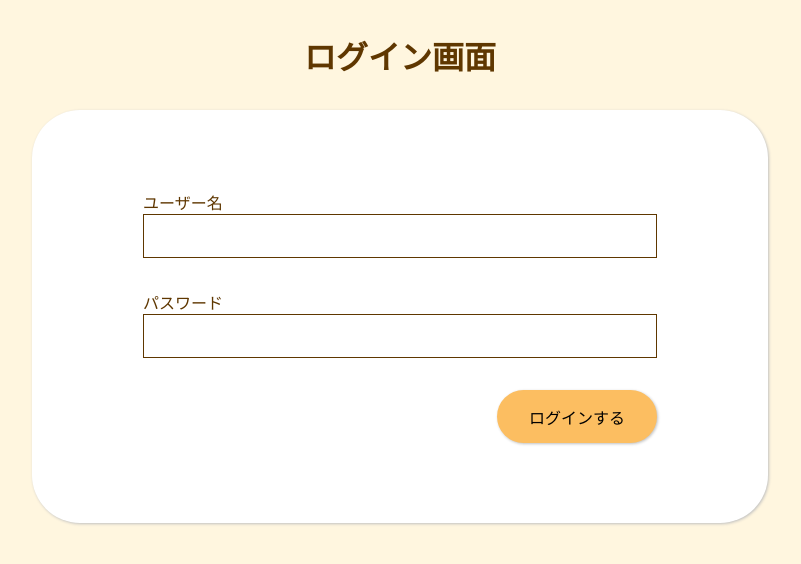
After one commit to strwalk/gourmet-memo, a Django app: page /login/ in a window 1280 px wide. The commit adds this page. Shown: the top 564 px of the page, without its empty margins (240-1041 px from the left). Run offline with Django 4.2, Linux system fonts and the light colour scheme.

Commit message:
feat: add login and logout

```diff
--- a/app/static/styles/base.css
+++ b/app/static/styles/base.css
@@ -14,16 +14,24 @@ body {
   background: #fff6df;
 }
 
-.button {
+.button,
+.logoutButton {
   display: block;
   text-decoration: none;
-  background: #f77567;
   color: white;
   width: 8rem;
   padding: 0.8rem 2rem;
   text-align: center;
   border-radius: 5rem;
   box-shadow: 1px 1px 3px silver;
+}
+
+.button {
+  background: #f77567;
+}
+
+.logoutButton {
+  background: #fcbe61;
 }
 
 .submitButton {
@@ -39,7 +47,8 @@ body {
 }
 
 .button:hover,
-.submitButton:hover {
+.submitButton:hover,
+.logoutButton:hover {
   background: #e4b88a;
   color: #5f3700;
 }
@@ -61,7 +70,8 @@ body {
   display: block;
 }
 
-.backButtonSection {
+.backButtonSection,
+.logoutButtonSection {
   display: flex;
   justify-content: center;
 }
--- a/app/templates/app/index.html
+++ b/app/templates/app/index.html
@@ -12,8 +12,8 @@ TOP {% endblock %} {% block styleBlock %}
     <thead>
       <tr>
         <th class="gourmetTableTh">店名</th>
+        <th class="gourmetTableTh">評価</th>
         <th class="gourmetTableTh">メモ</th>
-        <th class="gourmetTableTh">評価</th>
         <th class="gourmetTableTh">編集</th>
         <th class="gourmetTableTh">削除</th>
       </tr>
@@ -47,4 +47,7 @@ TOP {% endblock %} {% block styleBlock %}
     </tbody>
   </table>
 </section>
+<section class="logoutButtonSection">
+  <a href="{% url 'logout' %}" class="logoutButton">ログアウト</a>
+</section>
 {% endif %} {% endblock %}
--- /dev/null
+++ b/app/templates/app/login.html
@@ -0,0 +1,36 @@
+{% extends './base.html' %} {% load static %} {% block titleBlock %} グルメモ |
+ログイン {% endblock %}{% block bodyBlock %}
+<h1>ログイン画面</h1>
+<section class="mainSection">
+  <section class="mainSectionArea">
+    <form action="" method="POST">
+      {% csrf_token %}
+      <section class="formSection">
+        <section>
+          <label for="username" class="formLabel">ユーザー名</label>
+          <input
+            type="text"
+            id="username"
+            name="username"
+            maxlength="150"
+            class="textBox"
+            required
+          />
+        </section>
+        <section>
+          <label for="password" class="formLabel">パスワード</label>
+          <input
+            type="password"
+            id="password"
+            name="password"
+            class="textBox"
+          />
+        </section>
+        <section class="submitButtonSection">
+          <input type="submit" value="ログインする" class="submitButton" />
+        </section>
+      </section>
+    </form>
+  </section>
+</section>
+{% endblock %}
--- a/app/urls.py
+++ b/app/urls.py
@@ -1,9 +1,11 @@
 from django.urls import path
-from .views import ReviewList, ReviewCreate, ReviewUpdate, ReviewDelete
+from .views import ReviewList, ReviewCreate, ReviewUpdate, ReviewDelete, UserLogin, UserLogout
 
 urlpatterns = [
     path('', ReviewList.as_view(), name='list'),
     path('create/', ReviewCreate.as_view(), name='create'),
     path('update/<int:pk>', ReviewUpdate.as_view(), name='update'),
-    path('delete/<int:pk>', ReviewDelete.as_view(), name='delete')
+    path('delete/<int:pk>', ReviewDelete.as_view(), name='delete'),
+    path('login/', UserLogin.as_view(), name='login'),
+    path('logout/', UserLogout.as_view(), name='logout')
 ]
--- a/app/views.py
+++ b/app/views.py
@@ -1,26 +1,44 @@
 from django.views.generic import ListView, CreateView, UpdateView, DeleteView
 from django.urls import reverse_lazy
+from django.http import HttpResponse
+from django.template import loader
+from django.shortcuts import render
+from django.contrib.auth.views import LoginView, LogoutView
+from django.contrib.auth.mixins import LoginRequiredMixin
 from .models import Gourmet
 
-# Create your views here.
-class ReviewList(ListView):
+class ReviewList(LoginRequiredMixin, ListView):
     model = Gourmet
     fields = '__all__'
     template_name = 'app/index.html'
+    login_url = reverse_lazy('login')
 
-class ReviewCreate(CreateView):
+class ReviewCreate(LoginRequiredMixin, CreateView):
     model = Gourmet
     fields = ['restaurant_name', 'memo', 'rating']
     template_name = 'app/create.html'
+    login_url = reverse_lazy('login')
     success_url = reverse_lazy('list')
 
-class ReviewUpdate(UpdateView):
+class ReviewUpdate(LoginRequiredMixin, UpdateView):
     model = Gourmet
     fields = ['restaurant_name', 'memo', 'rating']
     template_name = 'app/update.html'
+    login_url = reverse_lazy('login')
     success_url = reverse_lazy('list')
 
-class ReviewDelete(DeleteView):
+class ReviewDelete(LoginRequiredMixin, DeleteView):
     model = Gourmet
     template_name = 'app/delete.html'
+    login_url = reverse_lazy('login')
     success_url = reverse_lazy('list')
+
+class UserLogin(LoginView):
+    template_name = 'app/login.html'
+
+    def get_success_url(self):
+        return reverse_lazy('list')
+
+class UserLogout(LogoutView):
+    def get_success_url(self):
+        return reverse_lazy('login')
```
